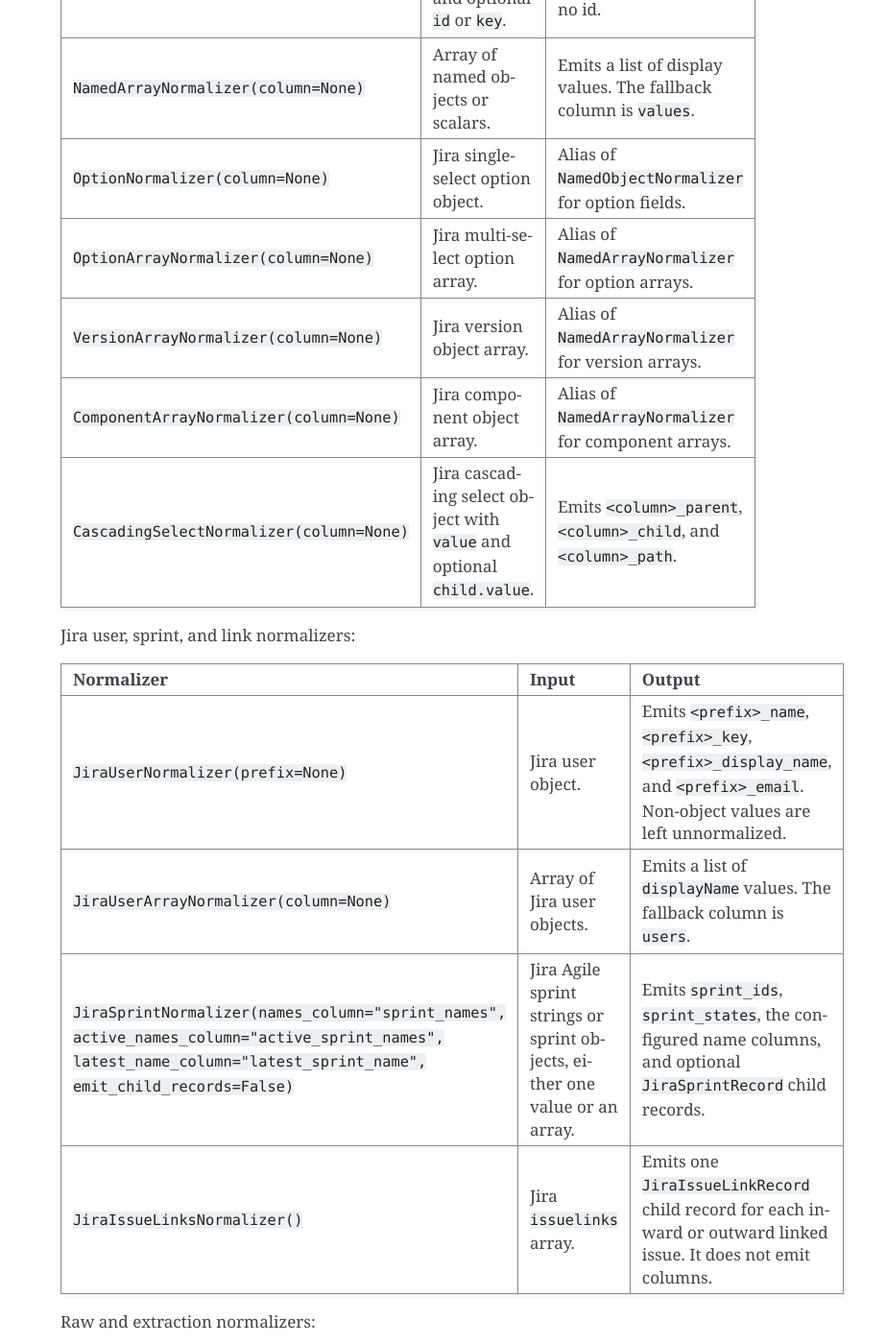
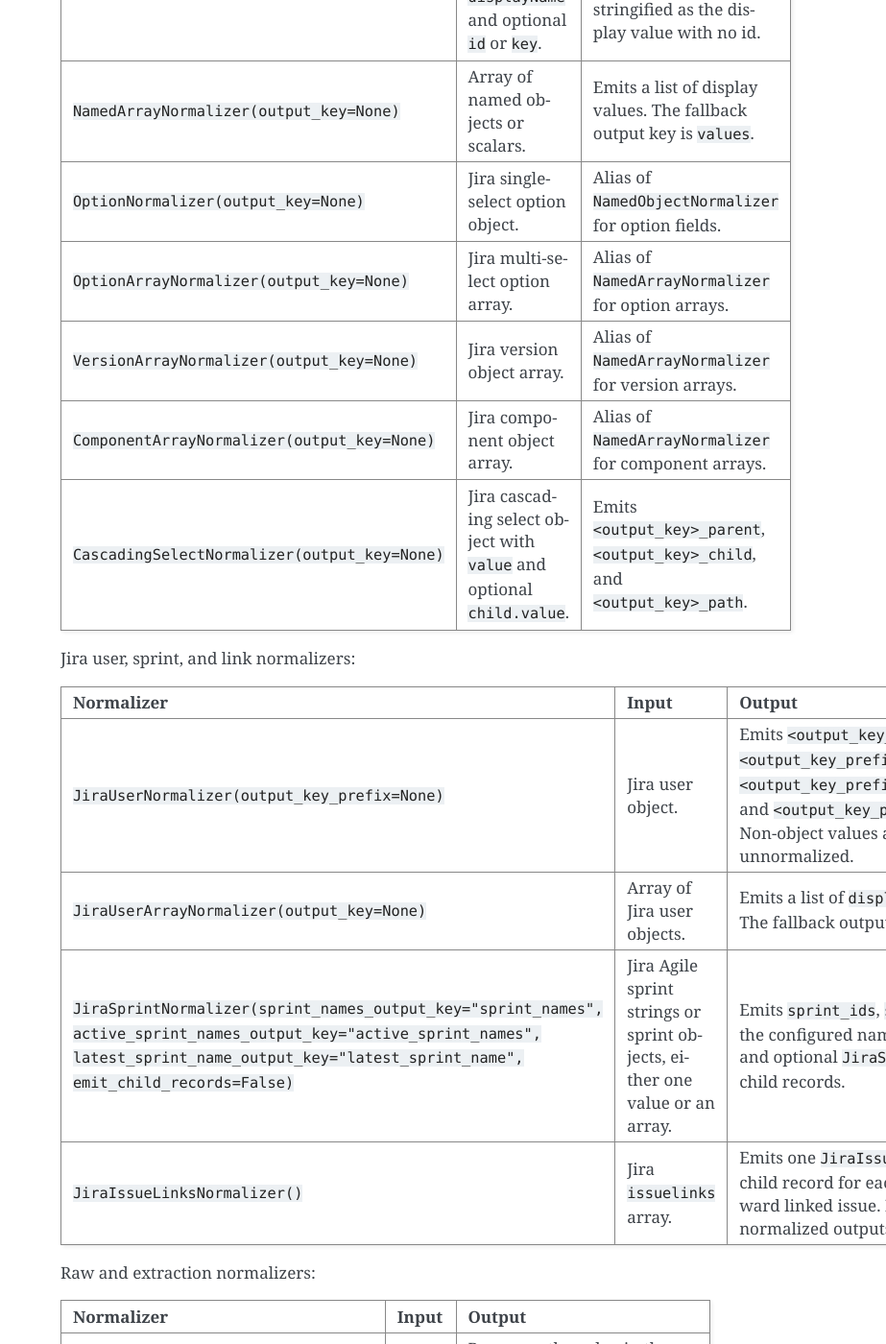
Before and after one commit to dhoon-dev/extractory, a Sphinx documentation site: the page built from docs/normalization.rst, in a window 1280 px wide and 1400 px high, scrolled down 3120 px. Shown: the whole window at 96% size, without its empty margins (357-1280 px from the left). Built offline with Sphinx 7.4.7, drawn with Linux system fonts in a browser that asks for light colours; some of the changed text lies outside the part shown.

Commit message:
refactor: clarify normalizer output keys
Use output-key terminology for normalization result mappings.

Make regex group mappings identify output keys explicitly.

```diff
--- a/docs/normalization.rst
+++ b/docs/normalization.rst
@@ -20,8 +20,9 @@
 
 All built-in normalizers are importable from ``extractory.normalization`` and can be
 registered by field id, alias, field name, Jira schema, or Gerrit path. Most normalizers
-accept an optional ``column`` argument. When omitted, they use the field alias, then the
-source field id, then their documented fallback column.
+accept an optional ``output_key`` argument for the normalized record key they emit. When
+omitted, they use the field alias, then the source field id, then their documented
+fallback output key.
 
 .. code-block:: python
 
@@ -30,7 +31,7 @@
    registry = FieldNormalizerRegistry()
    registry.register_field_id(
        "customfield_10029",
-       DelimitedTextArrayNormalizer(column="release_tags"),
+       DelimitedTextArrayNormalizer(output_key="release_tags"),
    )
 
 When ``delimiter`` is omitted, ``DelimitedTextArrayNormalizer`` uses Python's built-in
@@ -41,7 +42,7 @@
 
    registry.register_field_id(
        "customfield_10030",
-       DelimitedTextArrayNormalizer(delimiter=",", column="release_tags"),
+       DelimitedTextArrayNormalizer(delimiter=",", output_key="release_tags"),
    )
 
 Use ``regex=True`` only when ``delimiter`` should be interpreted as a Python regular
@@ -54,7 +55,7 @@
        "customfield_10031",
        DelimitedTextArrayNormalizer(
            delimiter=r"\s*[,;]\s*",
-           column="release_tags",
+           output_key="release_tags",
            regex=True,
        ),
    )
@@ -68,36 +69,37 @@
    * - Normalizer
      - Input
      - Output
-   * - ``IdentityNormalizer(column=None)``
+   * - ``IdentityNormalizer(output_key=None)``
      - Any value.
-     - Emits the value unchanged under ``column``. The fallback column is ``value``.
-   * - ``StringNormalizer(column=None)``
+     - Emits the value unchanged under ``output_key``. The fallback output key is
+       ``value``.
+   * - ``StringNormalizer(output_key=None)``
      - Any value.
      - Emits ``None`` for ``None``; otherwise emits ``str(value)``.
-   * - ``TextNormalizer(column=None)``
+   * - ``TextNormalizer(output_key=None)``
      - Any value.
      - Alias of ``StringNormalizer`` for larger text fields.
-   * - ``DelimitedTextArrayNormalizer(delimiter=None, column=None, regex=False, strip=True, drop_empty=True)``
+   * - ``DelimitedTextArrayNormalizer(delimiter=None, output_key=None, regex=False, strip=True, drop_empty=True)``
      - Text or any scalar value.
      - Splits ``str(value)`` into ``list[str]``. With ``delimiter=None``, it uses
        Python whitespace splitting. Otherwise, ``delimiter`` is a literal string unless
        ``regex=True`` enables Python ``re.split``. ``None`` and ``""`` become ``[]``.
        Empty delimiters are rejected, and invalid regex delimiters fail during normalizer
        construction.
-   * - ``NumberNormalizer(column=None)``
+   * - ``NumberNormalizer(output_key=None)``
      - Number-like scalar.
      - Emits ``float(value)``. ``None`` and ``""`` become ``None``; invalid values are
        handled by the configured normalization error policy.
-   * - ``BooleanNormalizer(column=None)``
+   * - ``BooleanNormalizer(output_key=None)``
      - Any value.
      - Emits ``None`` for ``None``; otherwise emits ``bool(value)``.
-   * - ``DateNormalizer(column=None)``
+   * - ``DateNormalizer(output_key=None)``
      - ISO date string or ``date``.
      - Emits a ``date`` when parsing succeeds, otherwise ``None``.
-   * - ``DatetimeNormalizer(column=None)``
+   * - ``DatetimeNormalizer(output_key=None)``
      - Jira, Gerrit, or ISO timestamp string, or ``datetime``.
      - Emits a timezone-aware ``datetime`` when parsing succeeds, otherwise ``None``.
-   * - ``LabelsNormalizer(column="labels")``
+   * - ``LabelsNormalizer(output_key="labels")``
      - Jira label array.
      - Emits a list of string labels. Non-list values become ``[]``.
 
@@ -110,28 +112,29 @@
    * - Normalizer
      - Input
      - Output
-   * - ``NamedObjectNormalizer(column=None)``
+   * - ``NamedObjectNormalizer(output_key=None)``
      - Object with ``name``, ``value``, or ``displayName`` and optional ``id`` or ``key``.
-     - Emits ``<column>`` and ``<column>_id``. Scalar values are stringified as the
+     - Emits ``<output_key>`` and ``<output_key>_id``. Scalar values are stringified as the
        display value with no id.
-   * - ``NamedArrayNormalizer(column=None)``
+   * - ``NamedArrayNormalizer(output_key=None)``
      - Array of named objects or scalars.
-     - Emits a list of display values. The fallback column is ``values``.
-   * - ``OptionNormalizer(column=None)``
+     - Emits a list of display values. The fallback output key is ``values``.
+   * - ``OptionNormalizer(output_key=None)``
      - Jira single-select option object.
      - Alias of ``NamedObjectNormalizer`` for option fields.
-   * - ``OptionArrayNormalizer(column=None)``
+   * - ``OptionArrayNormalizer(output_key=None)``
      - Jira multi-select option array.
      - Alias of ``NamedArrayNormalizer`` for option arrays.
-   * - ``VersionArrayNormalizer(column=None)``
+   * - ``VersionArrayNormalizer(output_key=None)``
      - Jira version object array.
      - Alias of ``NamedArrayNormalizer`` for version arrays.
-   * - ``ComponentArrayNormalizer(column=None)``
+   * - ``ComponentArrayNormalizer(output_key=None)``
      - Jira component object array.
      - Alias of ``NamedArrayNormalizer`` for component arrays.
-   * - ``CascadingSelectNormalizer(column=None)``
+   * - ``CascadingSelectNormalizer(output_key=None)``
      - Jira cascading select object with ``value`` and optional ``child.value``.
-     - Emits ``<column>_parent``, ``<column>_child``, and ``<column>_path``.
+     - Emits ``<output_key>_parent``, ``<output_key>_child``, and
+       ``<output_key>_path``.
 
 Jira user, sprint, and link normalizers:
 
@@ -142,21 +145,22 @@
    * - Normalizer
      - Input
      - Output
-   * - ``JiraUserNormalizer(prefix=None)``
+   * - ``JiraUserNormalizer(output_key_prefix=None)``
      - Jira user object.
-     - Emits ``<prefix>_name``, ``<prefix>_key``, ``<prefix>_display_name``, and
-       ``<prefix>_email``. Non-object values are left unnormalized.
-   * - ``JiraUserArrayNormalizer(column=None)``
+     - Emits ``<output_key_prefix>_name``, ``<output_key_prefix>_key``,
+       ``<output_key_prefix>_display_name``, and ``<output_key_prefix>_email``.
+       Non-object values are left unnormalized.
+   * - ``JiraUserArrayNormalizer(output_key=None)``
      - Array of Jira user objects.
-     - Emits a list of ``displayName`` values. The fallback column is ``users``.
-   * - ``JiraSprintNormalizer(names_column="sprint_names", active_names_column="active_sprint_names", latest_name_column="latest_sprint_name", emit_child_records=False)``
+     - Emits a list of ``displayName`` values. The fallback output key is ``users``.
+   * - ``JiraSprintNormalizer(sprint_names_output_key="sprint_names", active_sprint_names_output_key="active_sprint_names", latest_sprint_name_output_key="latest_sprint_name", emit_child_records=False)``
      - Jira Agile sprint strings or sprint objects, either one value or an array.
-     - Emits ``sprint_ids``, ``sprint_states``, the configured name columns, and optional
-       ``JiraSprintRecord`` child records.
+     - Emits ``sprint_ids``, ``sprint_states``, the configured name output keys, and
+       optional ``JiraSprintRecord`` child records.
    * - ``JiraIssueLinksNormalizer()``
      - Jira ``issuelinks`` array.
      - Emits one ``JiraIssueLinkRecord`` child record for each inward or outward linked
-       issue. It does not emit columns.
+       issue. It does not emit normalized outputs.
 
 Raw and extraction normalizers:
 
@@ -171,11 +175,13 @@
      - Any value.
      - Preserves the value in the record ``custom`` mapping under the field alias, field
        id, Gerrit path, or ``raw``.
-   * - ``RegexExtractNormalizer(pattern, columns)``
+   * - ``RegexExtractNormalizer(pattern, numbered_group_output_keys=None, named_group_output_keys=None)``
      - Text or any scalar value.
-     - Applies ``pattern`` and emits configured regex groups. Use ``group_1`` style keys
-       for numbered groups or group names for named groups.
-   * - ``IssueKeyExtractNormalizer(pattern, column="issue_keys")``
+     - Applies ``pattern`` and emits selected regex groups.
+       ``numbered_group_output_keys`` maps integer capture-group numbers to output
+       keys. ``named_group_output_keys`` maps named capture groups to output keys.
+       At least one mapping is required.
+   * - ``IssueKeyExtractNormalizer(pattern, output_key="issue_keys")``
      - Text or any scalar value.
      - Emits a list of issue keys found by ``extract_issue_keys`` using ``pattern``.
 
```
Also changed, not shown: README.md (+4 -4 lines), 7 other files.
